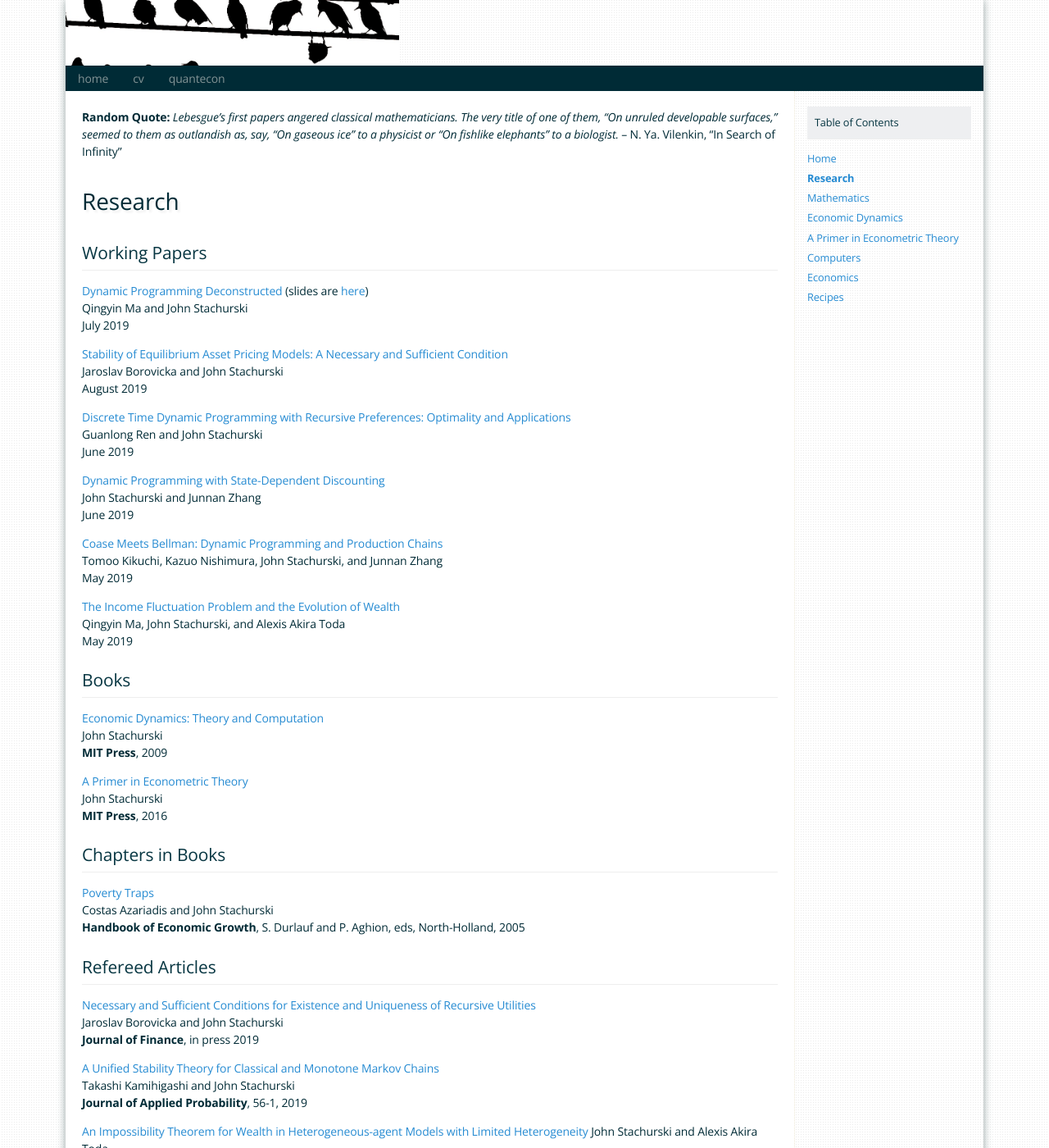
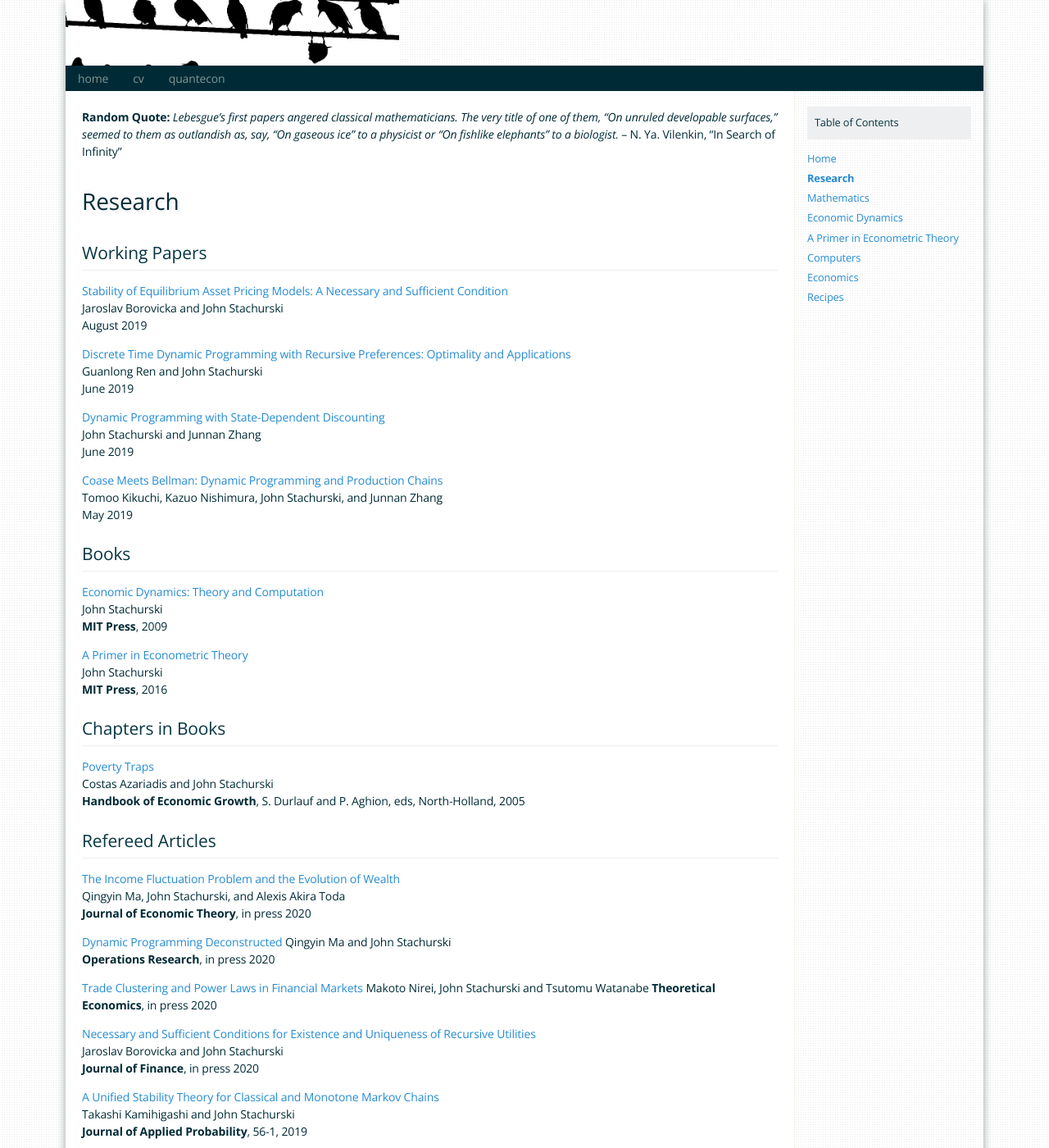
Before and after one commit to jstac/personal_website, a Jekyll site: the page built from pages/research.md, in a window 1280 px wide and 1400 px high. Shown: the whole window at 82% size. Built offline with Jekyll 4.4.1, drawn with Linux system fonts in a browser that asks for light colours; our own code applies the rules of GitHub Pages for plain Markdown files.

Commit message:
updated research

```diff
--- a/pages/research.md
+++ b/pages/research.md
@@ -13,37 +13,26 @@
 
 # Research
 
+
 ## Working Papers
 
-[Dynamic Programming Deconstructed](https://arxiv.org/abs/1811.01940)
-(slides are [here](/pdfs/dpd_main.pdf))
-Qingyin Ma and John Stachurski
-July 2019
 
-[Stability of Equilibrium Asset Pricing Models: A Necessary and
-Sufficient Condition](https://arxiv.org/abs/1910.00778)
+[Stability of Equilibrium Asset Pricing Models: A Necessary and Sufficient Condition](https://arxiv.org/abs/1910.00778)
 Jaroslav Borovicka and John Stachurski
 August 2019
 
-[Discrete Time Dynamic Programming with Recursive Preferences:
-Optimality and Applications](https://arxiv.org/abs/1812.05748)
+[Discrete Time Dynamic Programming with Recursive Preferences: Optimality and Applications](https://arxiv.org/abs/1812.05748)
 Guanlong Ren and John Stachurski
 June 2019
 
-[Dynamic Programming with State-Dependent
-Discounting](https://arxiv.org/abs/1908.08800)
+[Dynamic Programming with State-Dependent Discounting](https://arxiv.org/abs/1908.08800)
 John Stachurski and Junnan Zhang
 June 2019
 
-[Coase Meets Bellman: Dynamic Programming and Production
-Chains](https://arxiv.org/abs/1908.10557)
+[Coase Meets Bellman: Dynamic Programming and Production Chains](https://arxiv.org/abs/1908.10557)
 Tomoo Kikuchi, Kazuo Nishimura, John Stachurski, and Junnan Zhang
 May 2019
 
-[The Income Fluctuation Problem and the Evolution of
-Wealth](https://arxiv.org/abs/1905.13045)
-Qingyin Ma, John Stachurski, and Alexis Akira Toda
-May 2019
 
 ## Books
 
@@ -55,6 +44,7 @@
 John Stachurski
 **MIT Press**, 2016
 
+
 ## Chapters in Books
 
 [Poverty Traps](https://github.com/jstac/poverty_traps)
@@ -62,12 +52,26 @@
 **Handbook of Economic Growth**, S. Durlauf and P. Aghion, eds,
 North-Holland, 2005
 
+
+
 ## Refereed Articles
 
-[Necessary and Sufficient Conditions for Existence and Uniqueness of
-Recursive Utilities](https://arxiv.org/abs/1710.06526)
+[The Income Fluctuation Problem and the Evolution of Wealth](https://arxiv.org/abs/1905.13045)
+Qingyin Ma, John Stachurski, and Alexis Akira Toda
+**Journal of Economic Theory**, in press 2020
+
+[Dynamic Programming Deconstructed](https://arxiv.org/abs/1811.01940)
+Qingyin Ma and John Stachurski
+**Operations Research**, in press 2020
+
+
+[Trade Clustering and Power Laws in Financial Markets](/pdfs/herding.pdf)
+Makoto Nirei, John Stachurski and Tsutomu Watanabe
+**Theoretical Economics**, in press 2020
+
+[Necessary and Sufficient Conditions for Existence and Uniqueness of Recursive Utilities](https://arxiv.org/abs/1710.06526)
 Jaroslav Borovicka and John Stachurski
-**Journal of Finance**, in press 2019
+**Journal of Finance**, in press 2020
 
 [A Unified Stability Theory for Classical and Monotone Markov Chains](/pdfs/tov5.pdf)
 Takashi Kamihigashi and John Stachurski
```
Also changed, not shown: 1 other file.
